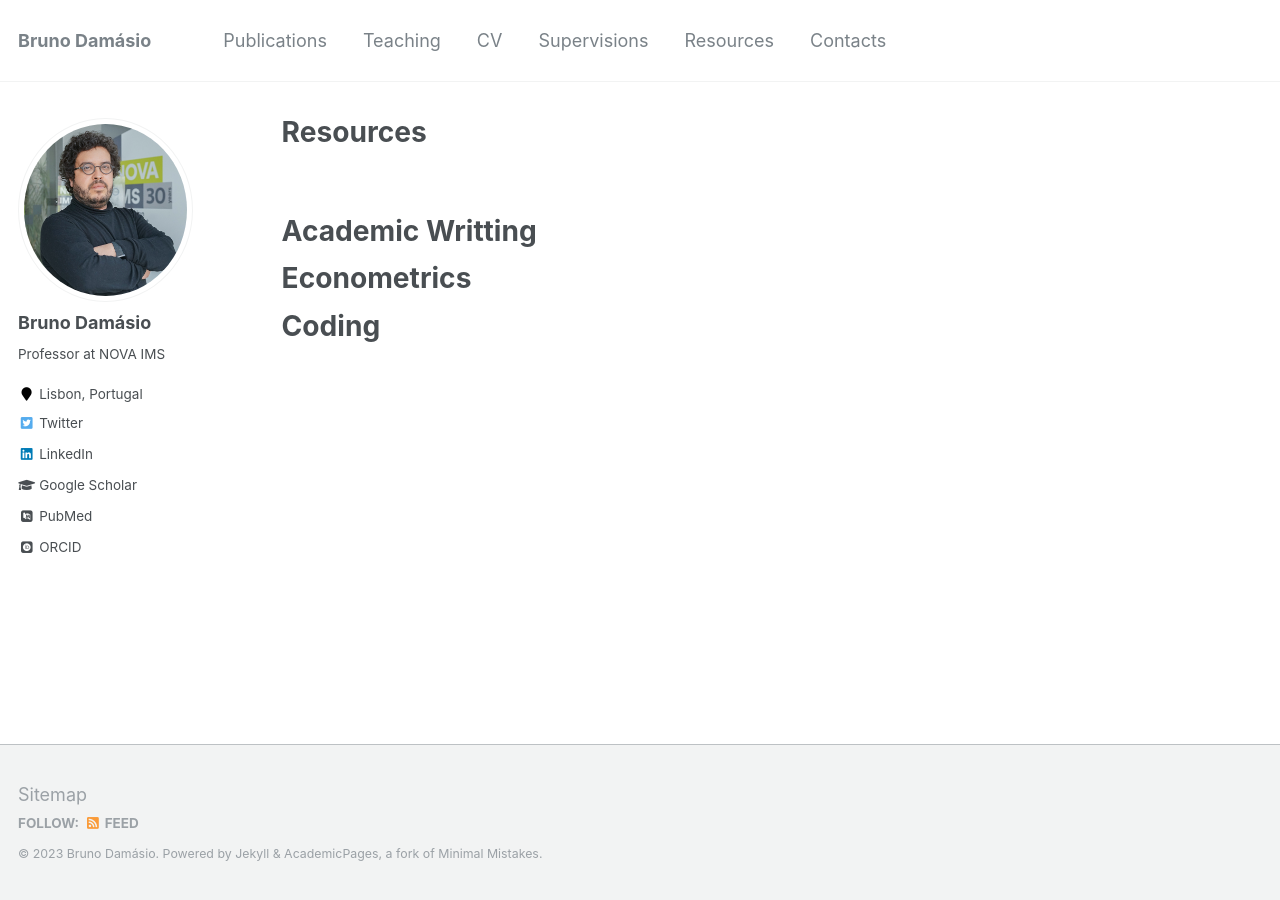
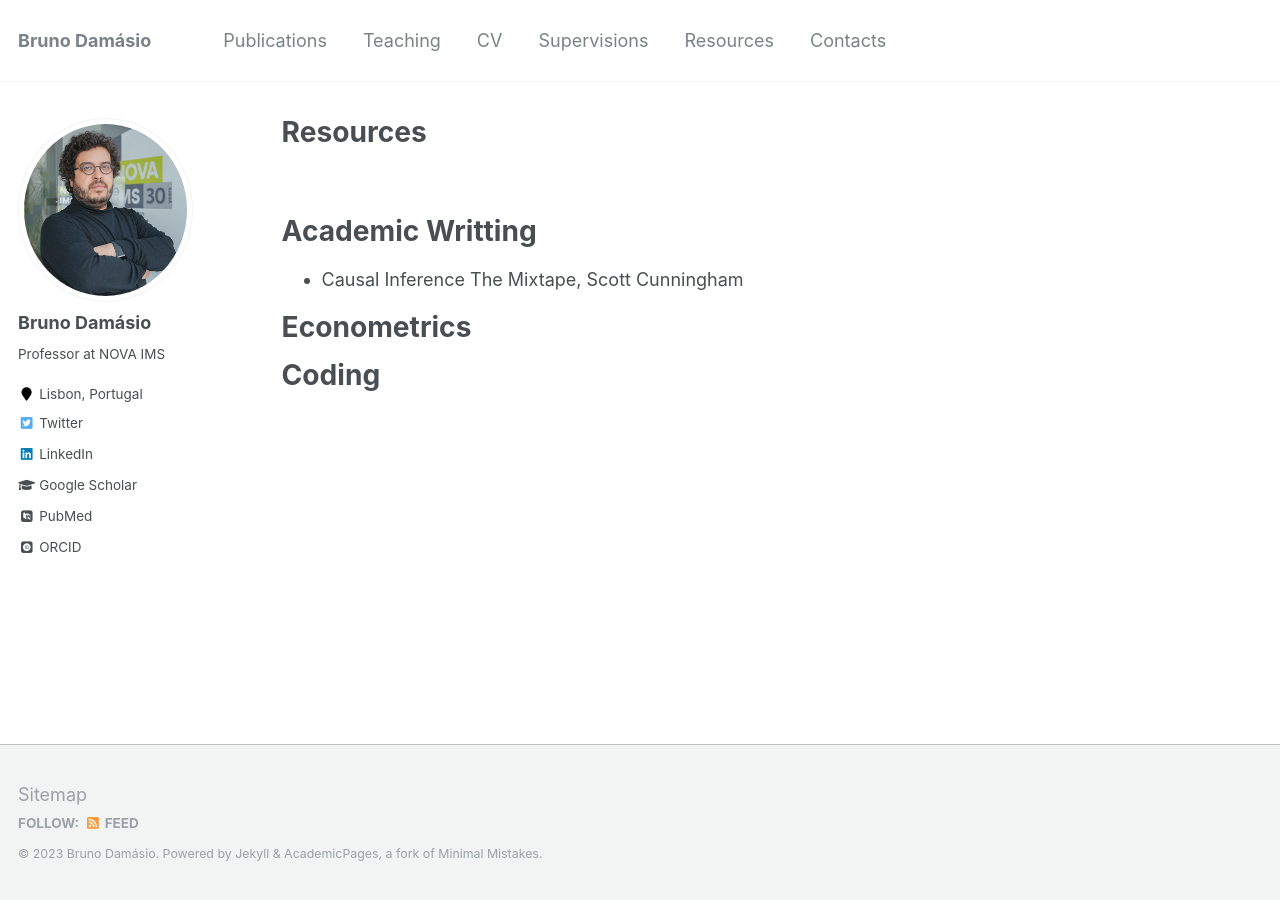
Before and after one commit to damasiob/damasiob.github.io, a Jekyll site: the page built from _pages/resources.md, in a window 1280 px wide. Built offline with Jekyll 4.4.1, drawn with Linux system fonts in a browser that asks for light colours; some web fonts are replaced.

Commit message:
Update resources.md

```diff
--- a/_pages/resources.md
+++ b/_pages/resources.md
@@ -13,6 +13,7 @@ redirect_from:
 
 Academic Writting
 ======
+  * Causal Inference The Mixtape, Scott Cunningham
 
 Econometrics
 ======
```
